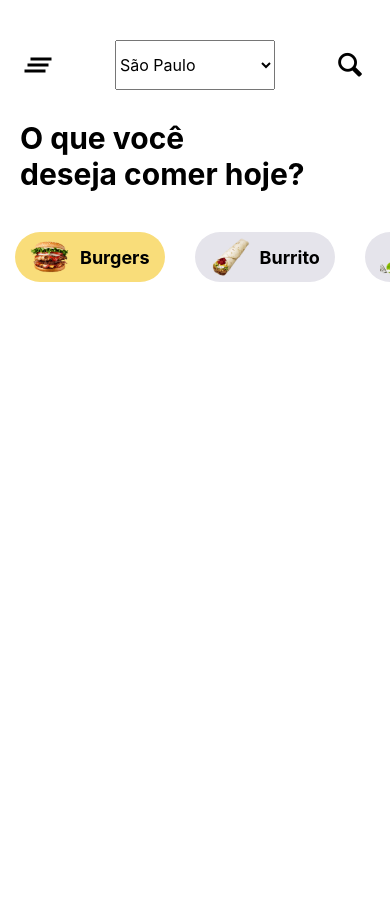
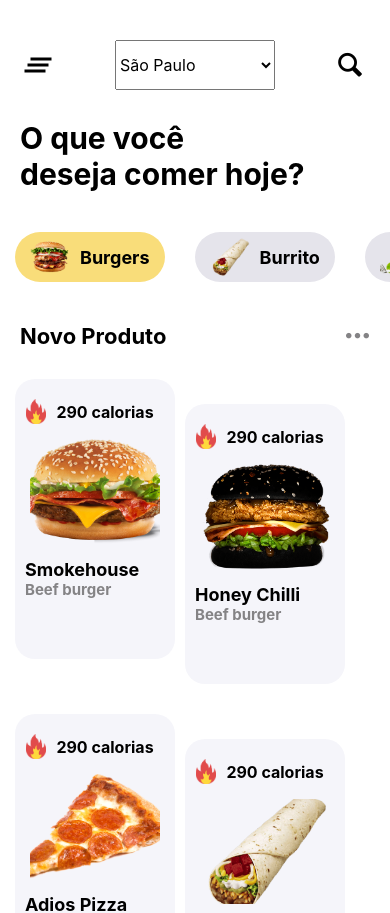
Before and after one commit to vandodev/Food-Delivery-App-ui, a React Native app: screen /Home in a window 390 px wide. Shown: the top 913 px of the page. Before the commit the page ends 844 px from the top, so only its background shows below. Built offline with nearby package versions, Linux system fonts and the light colour scheme.

Commit message:
:pizza: Criando component de produtos

```diff
--- /dev/null
+++ b/src/components/Product.js
@@ -0,0 +1,72 @@
+import React from "react";
+import { View, Image, TouchableOpacity, Text } from "react-native";
+
+export default class Product extends React.Component {
+  render() {
+    return (
+      <TouchableOpacity
+        onPress={this.props.onPress}
+        style={{
+          backgroundColor: "#f5f5fa",
+          height: 280,
+          width: 160,
+          borderRadius: 20,
+          marginTop: this.props.marginTop,
+          marginRight: 10,
+        }}
+      >
+        <View
+          style={{
+            flexDirection: "row",
+            alignItems: "center",
+            alignSelf: "center",
+            marginTop: 20,
+          }}
+        >
+          <Image
+            source={require("../images/3.png")}
+            style={{ height: 25, width: 20 }}
+          />
+          <Text
+            style={{
+              paddingHorizontal: 10,
+              fontWeight: "bold",
+              fontSize: 16,
+            }}
+          >
+            290 calorias
+          </Text>
+        </View>
+        <Image
+          source={this.props.image}
+          style={{
+            height: 105,
+            alignSelf: "center",
+            width: 130,
+            marginTop: 15,
+            marginBottom: 15,
+          }}
+        />
+        <Text
+          style={{
+            fontSize: 18,
+            fontWeight: "bold",
+            paddingHorizontal: 10,
+          }}
+        >
+          {this.props.title}
+        </Text>
+        <Text
+          style={{
+            fontSize: 15,
+            fontWeight: "bold",
+            paddingHorizontal: 10,
+            color: "#848385",
+          }}
+        >
+          Beef burger
+        </Text>
+      </TouchableOpacity>
+    );
+  }
+}
--- a/src/screens/Home.js
+++ b/src/screens/Home.js
@@ -1,6 +1,7 @@
 import React from "react";
 import { View, Image, Picker, Text, ScrollView } from "react-native";
 import Icon from "@expo/vector-icons/Entypo";
+import Product from "../components/Product";
 
 export default class Home extends React.Component {
   state = {
@@ -189,6 +190,78 @@ export default class Home extends React.Component {
             </Text>
           </View>
         </ScrollView>
+
+        <View
+          style={{
+            alignItems: "center",
+            marginHorizontal: 20,
+            flexDirection: "row",
+            marginTop: 40,
+          }}
+        >
+          <View
+            style={{
+              width: "50%",
+            }}
+          >
+            <Text
+              style={{
+                fontSize: 22,
+                fontWeight: "bold",
+              }}
+            >
+              Novo Produto
+            </Text>
+          </View>
+          <View
+            style={{
+              width: "50%",
+              alignItems: "flex-end",
+            }}
+          >
+            <Icon name="dots-three-horizontal" size={25} color="#848385" />
+          </View>
+        </View>
+
+        <View
+          style={{
+            flexDirection: "row",
+            marginHorizontal: 15,
+            marginTop: 30,
+          }}
+        >
+          <Product
+            image={require("../images/4.png")}
+            title="Smokehouse"
+            price="12.99"
+          />
+          <Product
+            image={require("../images/9.png")}
+            title="Honey Chilli"
+            price="10.99"
+            marginTop={25}
+          />
+        </View>
+
+        <View
+          style={{
+            flexDirection: "row",
+            marginHorizontal: 15,
+            marginTop: 30,
+          }}
+        >
+          <Product
+            image={require("../images/6.png")}
+            title="Adios Pizza"
+            price="11.99"
+          />
+          <Product
+            image={require("../images/10.png")}
+            title="Burrito"
+            price="10.99"
+            marginTop={25}
+          />
+        </View>
       </ScrollView>
     );
   }
```
